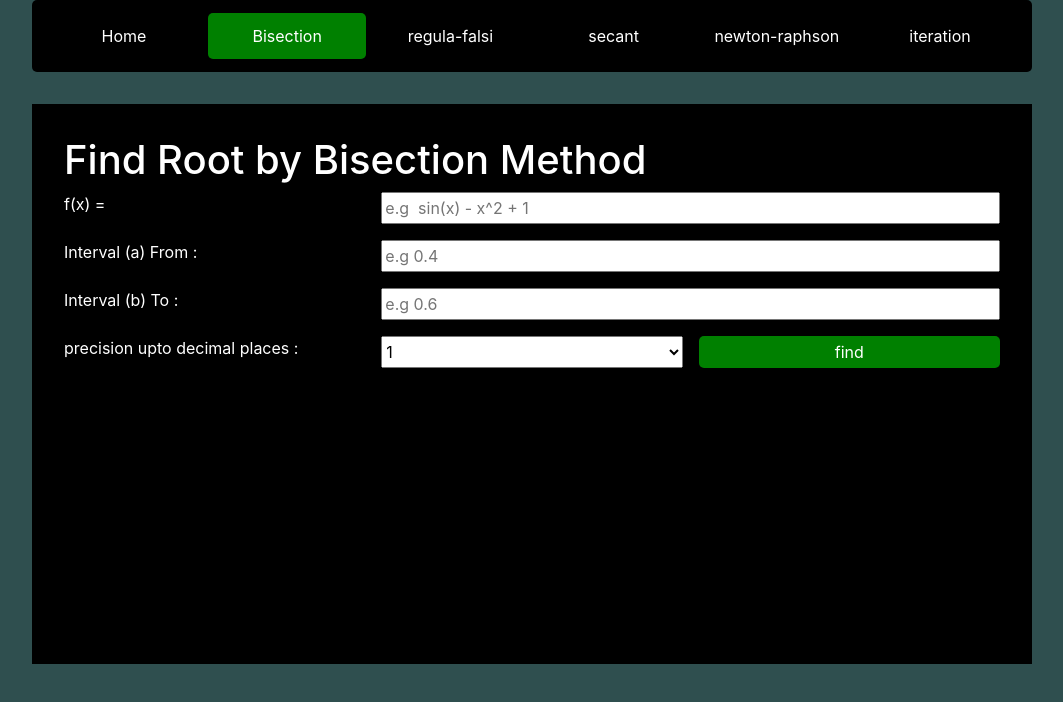
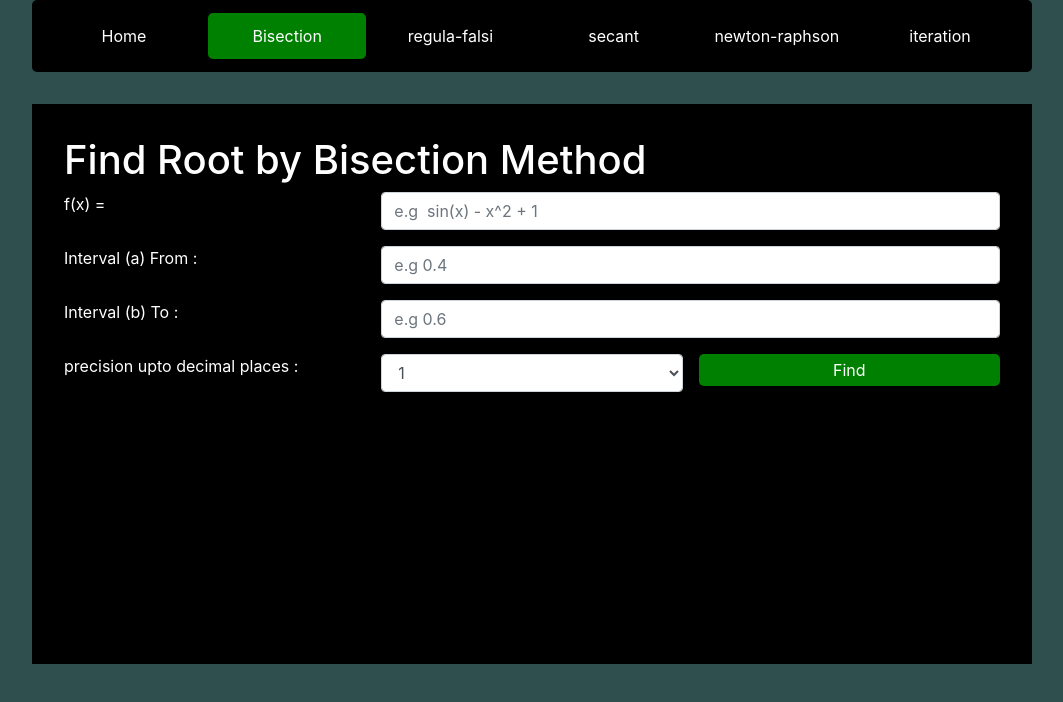
Before and after one commit to ZakaTiwana/sol-non-linear-eq, an Angular app: page /bisection in a window 1280 px wide. Shown: the top 702 px of the page, without its empty margins (108-1171 px from the left). Built offline with nearby package versions, Linux system fonts and the light colour scheme.

Commit message:
bisection result added

```diff
--- a/src/app/bisection/bisection.component.css
+++ b/src/app/bisection/bisection.component.css
@@ -26,7 +26,14 @@
 
 .biform__submit:focus{
     border: 1px solid greenyellow;
+    outline: none;
 }
+
+.biform__submit::-moz-focus-inner {
+    border: 0;
+}
+
+
 
 .biform__label{
     grid-column: 1/1;
--- a/src/app/bisection/bisection.component.html
+++ b/src/app/bisection/bisection.component.html
@@ -1,20 +1,19 @@
 <div id="bisection-container">
     <h1> Find Root by Bisection Method</h1>
-    <form class="biform" [formGroup]="biFrom" >
+    <form class="biform form-group" [formGroup]="biFrom" >
         <label for="equation" class="biform__label">f(x) = </label>
-        <input  required type="text" id="equation" formControlName="equation" class="biform__input" placeholder="e.g  sin(x) - x^2 + 1">
+        <input  required type="text" id="equation" formControlName="equation" class="biform__input form-control" placeholder="e.g  sin(x) - x^2 + 1">
         <label for="from" class="biform__label">Interval (a) From :</label>
-        <input  required type="number" id="from" formControlName="from" class="biform__input" step="0.001" placeholder="e.g 0.4">
+        <input  required type="number" id="from" formControlName="from" class="biform__input form-control" step="0.001" placeholder="e.g 0.4">
         <label for="to"  class="biform__label">Interval (b) To :</label>
-        <input  required type="number" id="to" formControlName="to" class="biform__input"  step="0.001" placeholder="e.g 0.6">
+        <input  required type="number" id="to" formControlName="to" class="biform__input form-control"  step="0.001" placeholder="e.g 0.6">
 
         <label for="precision" class="biform__label">precision upto decimal places :</label>
-        <select  name="precision" id="precision" formControlName="precision" class="biform__select">
+        <select  name="precision" id="precision" formControlName="precision" class="biform__select form-control">
             <option *ngFor="let n of [1,2,3,4,5,6]" [value]="n"> {{n}} </option>
         </select>
-        <button (click)="eval()" class="biform__submit"> find </button>
+        <button (click)="eval()" class="biform__submit"> Find </button>
     </form>
-
 
     <div *ngIf="isSubmited" class="bidisplay">
         <h3>Solution for; f(x) = {{biFrom.value.equation}} </h3>
@@ -37,5 +36,10 @@
                 </tr>
             </tbody>
         </table>
+
+        <div class="bidisplay__result">
+            <h5 *ngIf="gotResult"> Root is {{root| number:precision}} </h5>
+            <h5 *ngIf="!gotResult"> Cannot find root in given interval</h5>
+        </div>
     </div>
 </div>
--- a/src/app/bisection/bisection.component.ts
+++ b/src/app/bisection/bisection.component.ts
@@ -12,6 +12,8 @@ export class BisectionComponent implements OnInit {
   f:any;
   precision:string;
   data:biData[];
+  root:number;
+  gotResult = false;
 
   biFrom:FormGroup ;
   constructor(private fb:FormBuilder) { }
@@ -39,20 +41,34 @@ export class BisectionComponent implements OnInit {
     p = this.biFrom.value.precision;
     this.precision = '.1-'+p;
     this.bisectionMethod(a,b,p,100);
+    this.root = this.data.slice(-1)[0].c;
   }
 
   bisectionMethod(a:number,b:number,p:number,n:number){
     this.data = [];
     let c:number;
+    let pre_c:number;
+
     for (let i = 0; i < n; i++) {
+        pre_c = this.roundOff(c,p);
         c = (a+b)/2;
         let f_of_c:number = this.f(c);
         this.data.push(new biData(i,a,b,c,f_of_c));
-        if( this.roundOff(f_of_c,p) === 0) break;
+        if( this.roundOff(f_of_c,p) === 0){
+          this.gotResult = true;
+          console.log({gotResult:this.gotResult});
+          break;
+        }
+        if( this.roundOff(c,p) === pre_c) {
+          this.gotResult = false;
+          console.log({gotResult:this.gotResult});
+          break;
+        }
         let f_of_a:number = this.f(a);
         if ( f_of_a*f_of_c  < 0) b = c;
         else a = c;
     }
+
   }
 
   roundOff(x:number,p:number){
```
